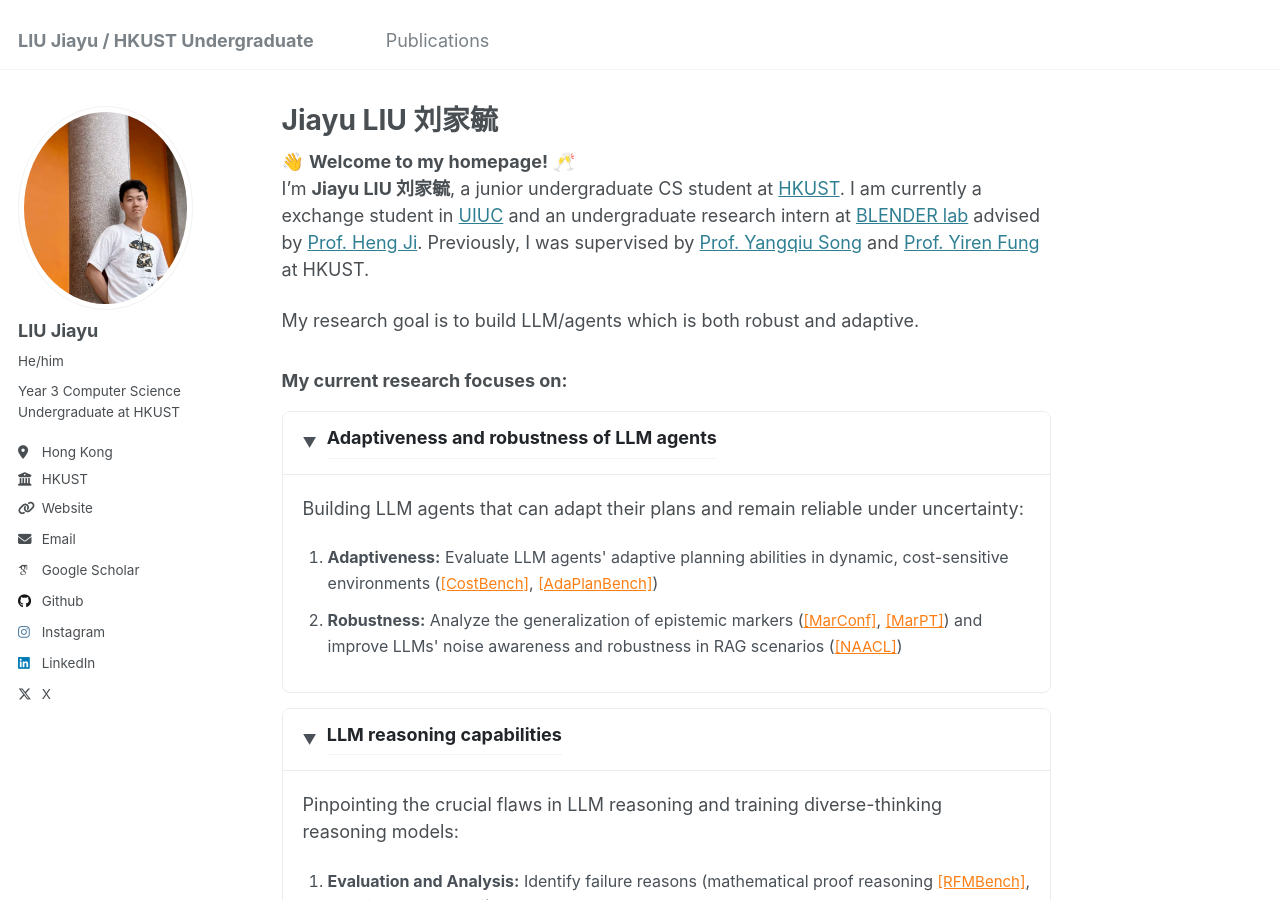
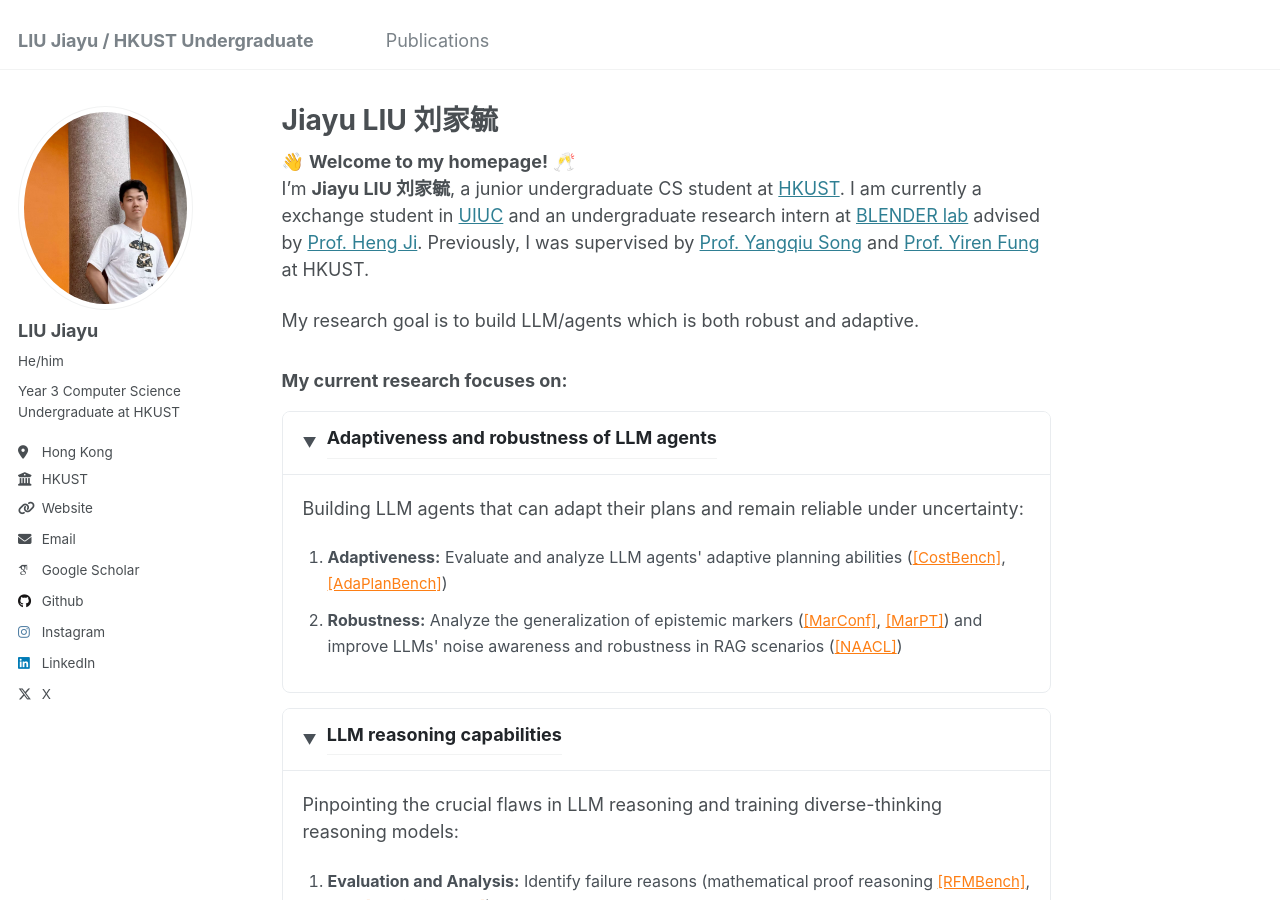
Before and after one commit to JiayuJeff/JiayuJeff.github.io, a Jekyll site: the page built from _pages/about.md, in a window 1280 px wide and 900 px high. Built offline with Jekyll 4.4.1, drawn with Linux system fonts in a browser that asks for light colours; some web fonts are replaced.

Commit message:
Refine adaptiveness research focus

```diff
--- a/_pages/about.md
+++ b/_pages/about.md
@@ -98,7 +98,7 @@ My research goal is to build LLM/agents which is both robust and adaptive.
     <div class="research-content active">
       <p>Building LLM agents that can adapt their plans and remain reliable under uncertainty:</p>
       <ol>
-        <li><strong>Adaptiveness:</strong> Evaluate LLM agents' adaptive planning abilities in dynamic, cost-sensitive environments (<a href="https://arxiv.org/pdf/2511.02734v1">[CostBench]</a>, <a href="https://jiayujeff.github.io/">[AdaPlanBench]</a>)</li>
+        <li><strong>Adaptiveness:</strong> Evaluate and analyze LLM agents' adaptive planning abilities (<a href="https://arxiv.org/pdf/2511.02734v1">[CostBench]</a>, <a href="https://jiayujeff.github.io/">[AdaPlanBench]</a>)</li>
         <li><strong>Robustness:</strong> Analyze the generalization of epistemic markers (<a href="https://arxiv.org/abs/2505.24778">[MarConf]</a>, <a href="https://arxiv.org/abs/2508.08992">[MarPT]</a>) and improve LLMs' noise awareness and robustness in RAG scenarios (<a href="https://arxiv.org/pdf/2601.11004">[NAACL]</a>)</li>
       </ol>
     </div>
```
